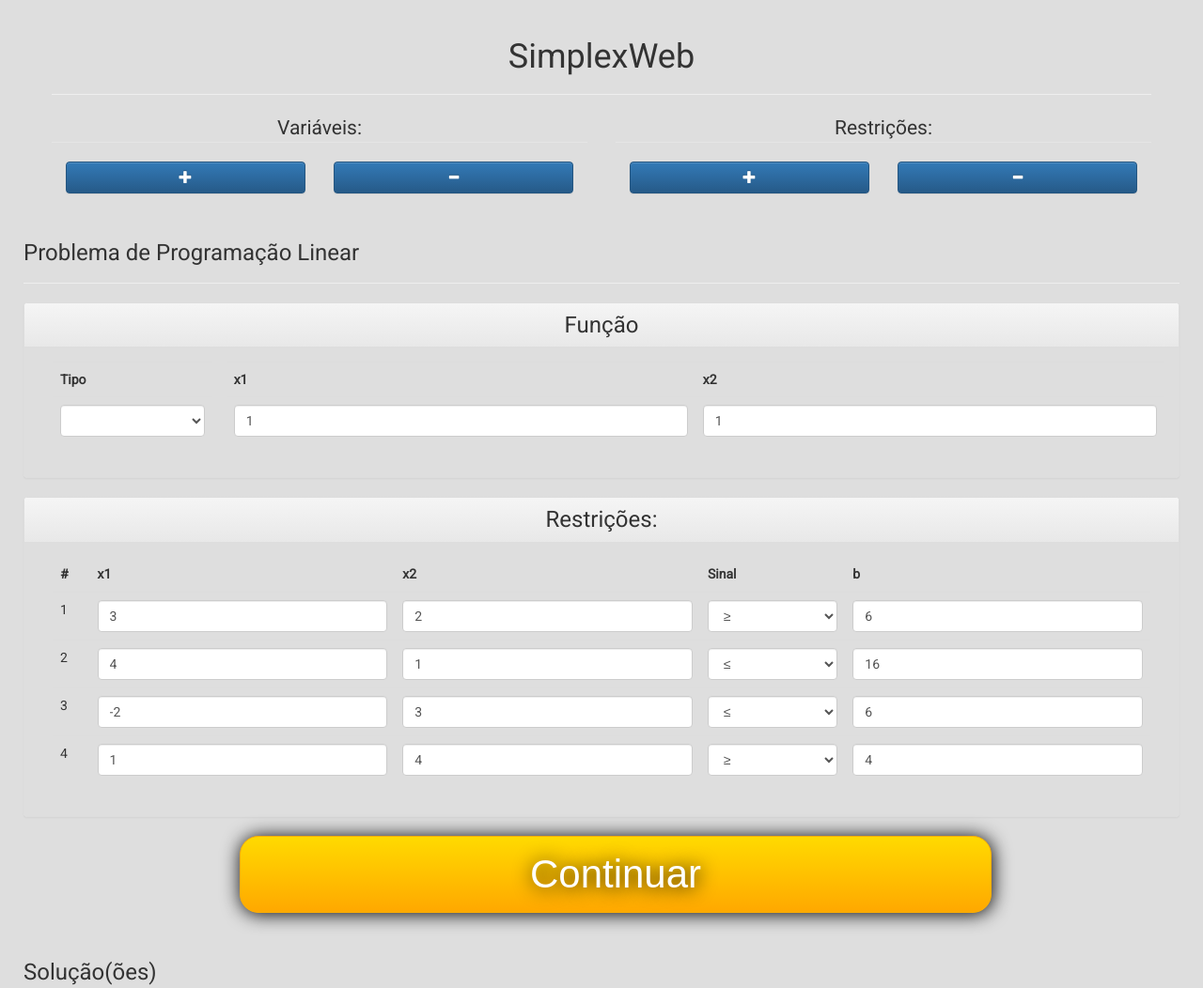
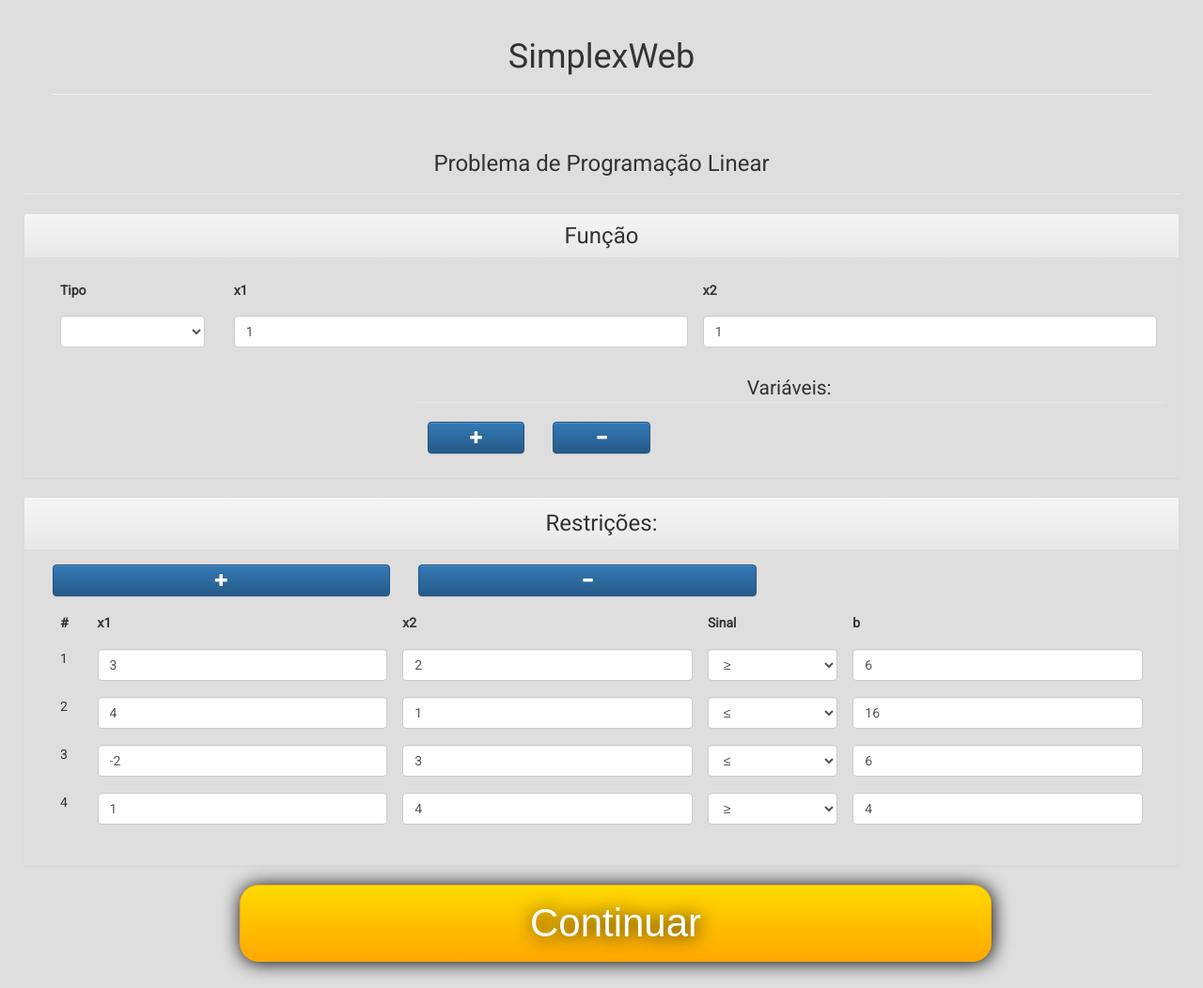
Before and after one commit to leoomolina/simplexweb, a plain HTML site: page index.html in a window 1280 px wide. Shown: the top 1052 px of the page at 94% size. Drawn offline with Linux system fonts and the light colour scheme.

Commit message:
Alterando posição botões, bug reduzir a zero e colocando ícone na head

```diff
--- a/events.js
+++ b/events.js
@@ -62,6 +62,7 @@
 	});
 	$("#remove_column_btn").on('click',function(e){
 		var lpp = dm.getLPP();
+		if(numbVar != 0){
 			numbVar--;
 			console.log(numbVar);
 			$('#numbVar').empty();
@@ -70,6 +71,7 @@
 			dm.partialPutLPP(lpp);
 
 			setTranslations();
+		}
 	});
 	$("#add_line_btn").on('click',function(e){
 		var lpp = dm.getLPP();
@@ -84,6 +86,8 @@
 	});
 	$("#remove_line_btn").on('click',function(e){
 		var lpp = dm.getLPP();
+		if(numbRes != 0)
+		{
 			numbRes--;
 			console.log(numbRes);
 			$('#numbRes').empty();
@@ -92,6 +96,7 @@
 			dm.partialPutLPP(lpp);
 
 			setTranslations();
+		}
 	});
 	$("#calculate_simplex_btn").on('click',function(e){
 		clearAll();
--- a/index.html
+++ b/index.html
@@ -2,6 +2,11 @@
 <html>
 	<head>
 		<title>Simplex</title>
+
+		<!-- Ícone SimplexWeb-->
+		<link rel="icon" href="icon.ico" type="image/x-icon" />
+		<link rel="shortcut icon" href="icon.ico" type="image/x-icon" />
+
 		<meta charset="utf-8" />
 		<link href="https://fonts.googleapis.com/css?family=Roboto" rel="stylesheet">
 		<link rel="stylesheet" href="libs/bootstrap-3.3.5-dist/css/bootstrap.min.css">
@@ -40,47 +45,17 @@
 							<h3><translate trans="tools">Tools</translate></h3>
 						</div>
 					</div> -->
-					<div class="col-md-6">
-						<fieldset>
-							<legend align="center"><translate trans="variables">Variables: </translate><span id="numbVar"></span></legend>
 
-							<div class="col-md-6">
-								<p>
-									<button  id="add_column_btn" class="btn btn-primary btn-block"><span class="glyphicon glyphicon-plus"></span></button>
-								</p>
-							</div>
-							<div class="col-md-6">
-								<p>
-									<button id="remove_column_btn" class="btn btn-primary btn-block"><span class="glyphicon glyphicon-minus"></span></button>
-								</p>
-							</div>
-						</fieldset>
-					</div>
-					<div class="col-md-6">
-						<fieldset>
-							<legend align="center"><translate trans="constraints">Constraints</translate><span id="numbRes"></span></legend>
-							<div class="col-md-6">
-								<p>
-									<button id="add_line_btn" class="btn btn btn-primary btn-block"><span class="glyphicon glyphicon-plus"></button>
-								</p>
-							</div>
-							<div class="col-md-6">
-								<p>
-									<button id="remove_line_btn" class="btn btn btn-primary btn-block"><span class="glyphicon glyphicon-minus"></button>
-								</p>
-							</div>
-						</fieldset>
-					</div>
 
 				</div>
 				<div class="row">
 					<div class="row">
 						<div class="page-header">
-							<h3><translate trans="lpp">Linear Programming Problem</translate></h3>
+							<h3 align="center"><translate trans="lpp">Linear Programming Problem</translate></h3>
 						</div>
 					</div>
 					<div class="row panel panel-default">
-						<div class="panel-heading toggler" data-target="#function">
+						<div class="panel-heading toggler cursor-pointer" data-target="#function">
 							<h4 align="center" class="panel-title"><translate trans="function">Function</translate></h4>
 						</div>
 						<div id="function" class="panel-body toggler-target">
@@ -92,7 +67,7 @@
 									<tr>
 										<td>
 											<select id="kind_of_function" class="form-control">
-												<option  value="max" selected>max</option>
+												<option  value="max" selected>Max</option>
 
 												<!-- ########################################## -->
 												<!-- %%% ativar quando for entregar o min %%%-->
@@ -112,13 +87,46 @@
 									</tr>
 								</table>
 							</div>
+
+							<div class="col-md-offset-4">
+								<fieldset>
+									<legend align="center"><translate trans="variables">Variables: </translate><span id="numbVar"></span></legend>
+									<div class="col-md-2">
+										<p>
+											<button  id="add_column_btn" class="btn btn-primary btn-block"><span class="glyphicon glyphicon-plus"></span></button>
+										</p>
+									</div>
+									<div class="col-md-2">
+										<p>
+											<button id="remove_column_btn" class="btn btn-primary btn-block"><span class="glyphicon glyphicon-minus"></span></button>
+										</p>
+									</div>
+								</fieldset>
+							</div>
+
 						</div>
+
 					</div>
 					<div class="row panel panel-default">
-						<div class="panel-heading toggler" data-target="#constraints_body">
-							<h2 align="center" class="panel-title"><translate trans="constraints">Constraints</translate></h2>
+						<div class="panel-heading toggler cursor-pointer" data-target="#constraints_body">
+							<div align="center" class="panel-title">Restrições: <span id="numbRes"></span></div>
 						</div>
 						<div id="constraints_body" class="panel-body toggler-target">
+							<div class="row col-xs-12 col-sm-12 col-md-12 col-lg-12">
+								<fieldset align="center">
+									<div class="col-xs-4 col-sm-4 col-md-4 col-lg-4">
+										<p>
+											<button id="add_line_btn" class="btn btn btn-primary btn-block"><span class="glyphicon glyphicon-plus"></button>
+										</p>
+									</div>
+									<div class="col-xs-6 col-md-4" >
+										<p>
+											<button id="remove_line_btn" class="btn btn btn-primary btn-block"><span class="glyphicon glyphicon-minus"></button>
+										</p>
+									</div>
+								</fieldset>
+							</div>
+
 							<div class="col-md-12">
 								<table class="table">
 									<thead id="constraints_head">
@@ -168,12 +176,12 @@
 						<div id="type_solution_msg" class="row"></div>
 						<div id="solutions" class="row">
 						</div>
-						<div class="row">
+						<!--<div class="row">
 							<div class="col-md-2">
 								<p><button id="next_solution" class="btn btn-info"><translate trans="next_solution">Next Solution</translate></button></p>
 							</div>
 							<div id="next_solution_msg" class="col-md-10"></div>
-						</div>
+						</div>-->
 					</div>
 				</div>
 				<div class="row">
--- a/style.css
+++ b/style.css
@@ -57,3 +57,7 @@ body{
 .table{
     background: #DEDEDE;
 }
+
+.cursor-pointer{
+    cursor: pointer;
+}
```
Also changed, not shown: icon.ico (added). Lines whose indentation alone changed are shown as unchanged.
